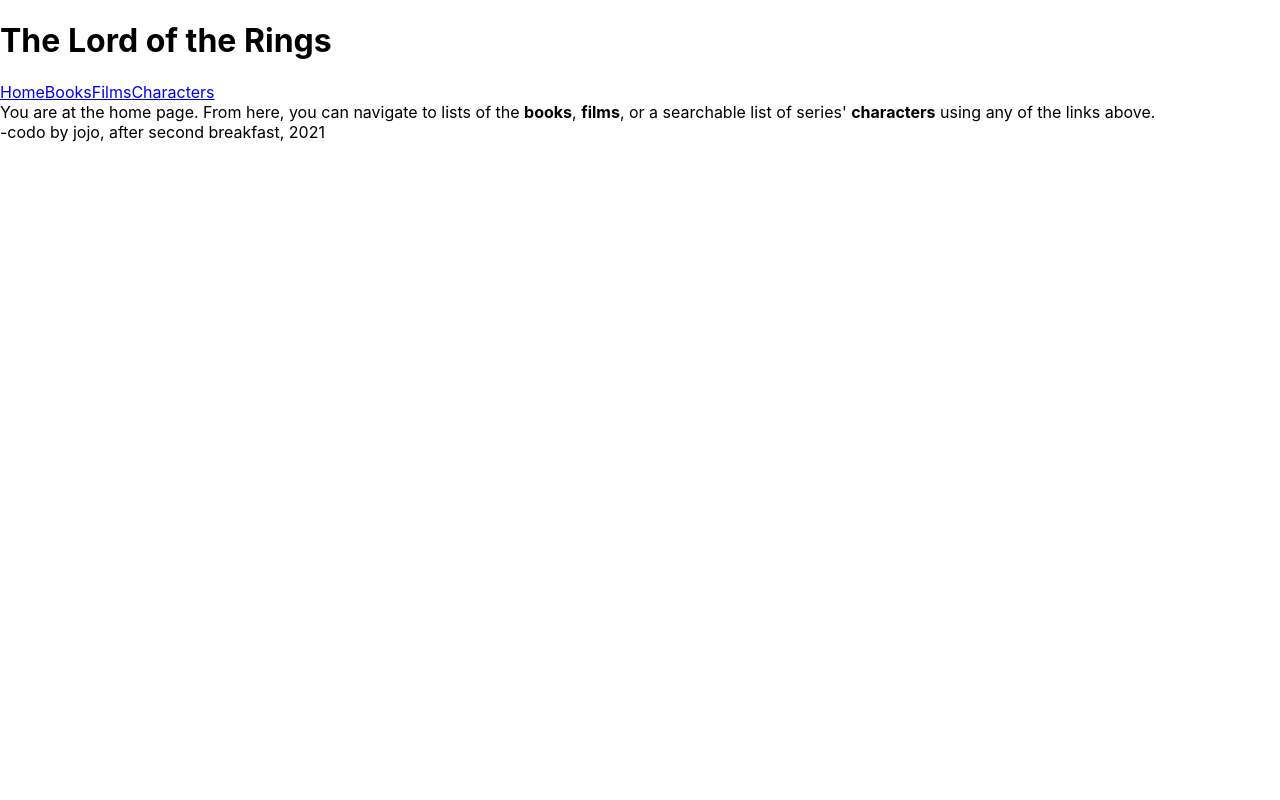
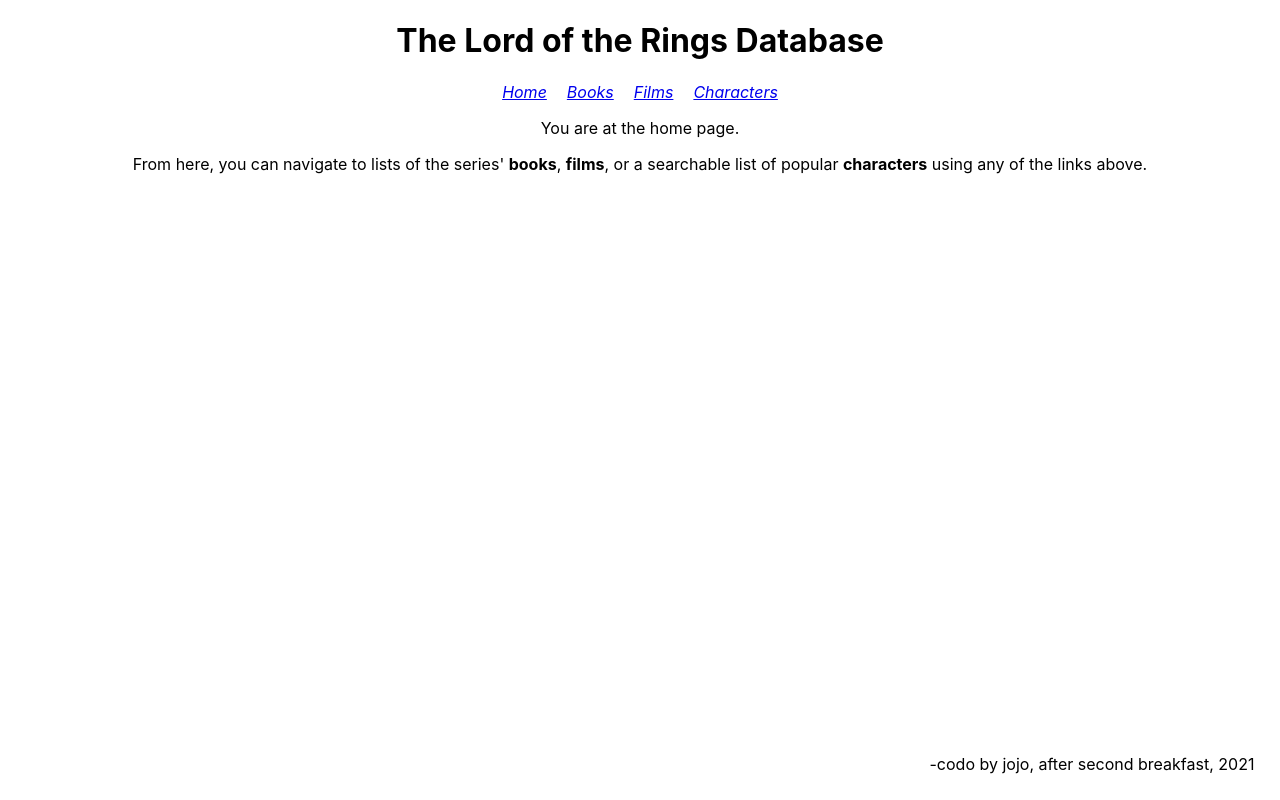
Before and after one commit to jlaurentpdx/lotr-from-scratch, a React (Create React App) app: page / in a window 1280 px wide. Built offline with nearby package versions, Linux system fonts and the light colour scheme.

Commit message:
fetching books data, added styles

```diff
--- a/src/App.css
+++ b/src/App.css
@@ -0,0 +1,18 @@
+body {
+  text-align: center;
+}
+
+header {
+  display: flex;
+  justify-content: center;
+  gap: 20px;
+  font-style: italic;
+}
+
+footer {
+  position: absolute;
+  background-color: white;
+  padding: 2%;
+  bottom: 0;
+  right: 0;
+}
--- a/src/App.js
+++ b/src/App.js
@@ -9,8 +9,8 @@
   return (
     <div className="App">
       <BrowserRouter>
+        <h1>The Lord of the Rings Database</h1>
         <header>
-          <h1>The Lord of the Rings</h1>
           <NavLink to="/">Home</NavLink>
           <NavLink to="/books">Books</NavLink>
           <NavLink to="/films">Films</NavLink>
--- a/src/components/FilmList.js
+++ b/src/components/FilmList.js
@@ -1,9 +1,13 @@
-export default function FilmList({ title, box_office_total, academy_award_nominations }) {
+export default function FilmList({ films }) {
   return (
-    <div>
-      <h3>{title}</h3>
-      <p>Box Office Total: ${box_office_total}M</p>
-      <p>Academy Award Nominations: {academy_award_nominations}</p>
+    <div className="film-list">
+      {films.map((film) => (
+        <div key={film.id}>
+          <h3>{film.title}</h3>
+          <p>Box Office Total: ${film.box_office_total}M</p>
+          <p>Academy Award Nominations: {film.academy_award_nominations}</p>
+        </div>
+      ))}
     </div>
   );
 }
--- a/src/services/books.js
+++ b/src/services/books.js
@@ -1,4 +1,4 @@
-export async function fetchFilms() {
+export async function fetchBooks() {
   const resp = await fetch(`${process.env.REACT_APP_SUPABASE_URL}/rest/v1/books?`, {
     headers: {
       apikey: process.env.REACT_APP_SUPABASE_KEY,
--- a/src/views/Books/Books.js
+++ b/src/views/Books/Books.js
@@ -1,5 +1,20 @@
+import { useState, useEffect } from 'react';
+import BookList from '../../components/BookList';
+import { fetchBooks } from '../../services/books';
 import './Books.css';
 
 export default function Books() {
+  const [books, setBooks] = useState([]);
+
+  useEffect(() => {
+    const fetchData = async () => {
+      const data = await fetchBooks();
+      setBooks(data);
+    };
+    fetchData();
+  }, []);
+
+  // console.log(books);
+
   return <div>Books page</div>;
 }
--- a/src/views/Films/Films.js
+++ b/src/views/Films/Films.js
@@ -17,9 +17,7 @@
   return (
     <div className="films-page">
       <h2>Films</h2>
-      {films.map((film) => (
-        <FilmList key={film.id} {...film} />
-      ))}
+      <FilmList films={films} />
     </div>
   );
 }
--- a/src/views/Main/Main.js
+++ b/src/views/Main/Main.js
@@ -3,9 +3,12 @@
 export default function Main() {
   return (
     <div>
-      You are at the home page. From here, you can navigate to lists of the <strong>books</strong>,{' '}
-      <strong>films</strong>, or a searchable list of series&apos; <strong>characters</strong> using
-      any of the links above.
+      <p>You are at the home page.</p>{' '}
+      <p>
+        From here, you can navigate to lists of the series&apos; <strong>books</strong>,{' '}
+        <strong>films</strong>, or a searchable list of popular <strong>characters</strong> using
+        any of the links above.
+      </p>
     </div>
   );
 }
```
Also changed, not shown: 1 other file (tests, documents, lock files or other folders).
